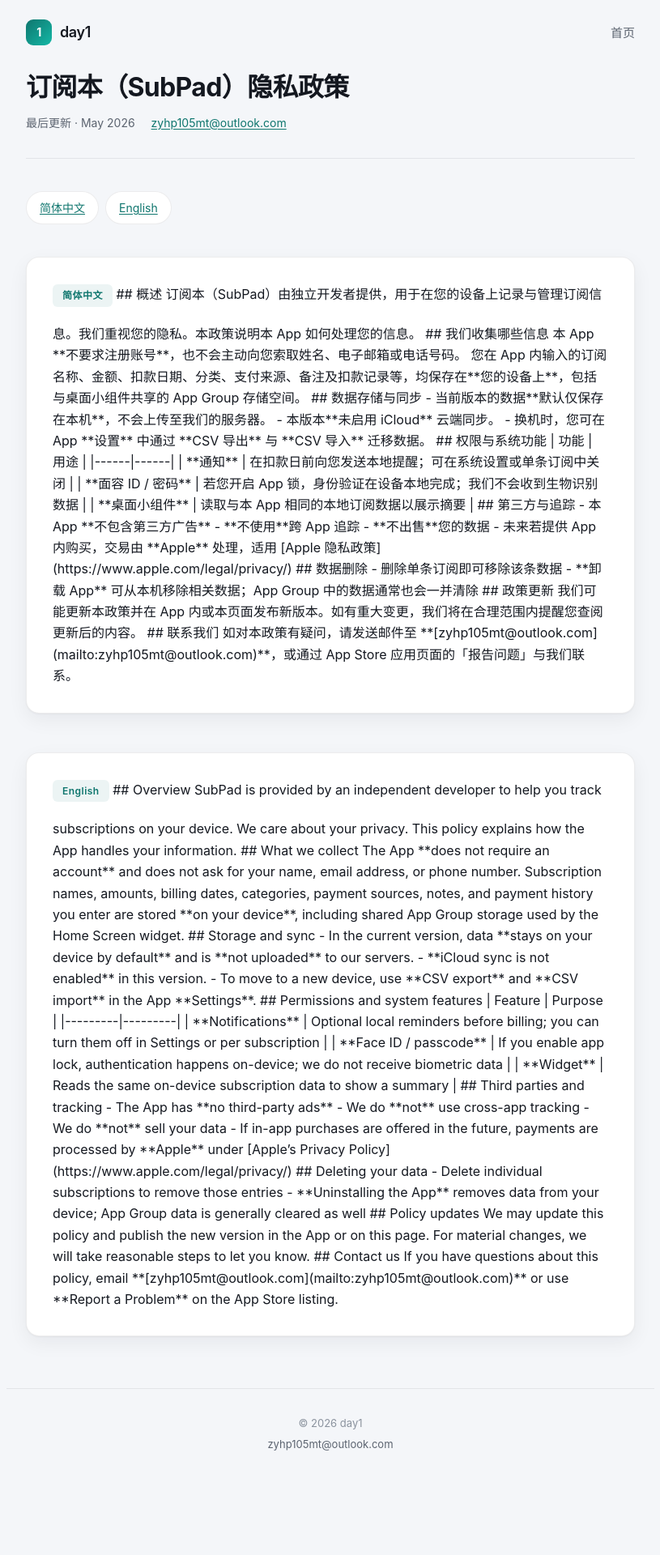
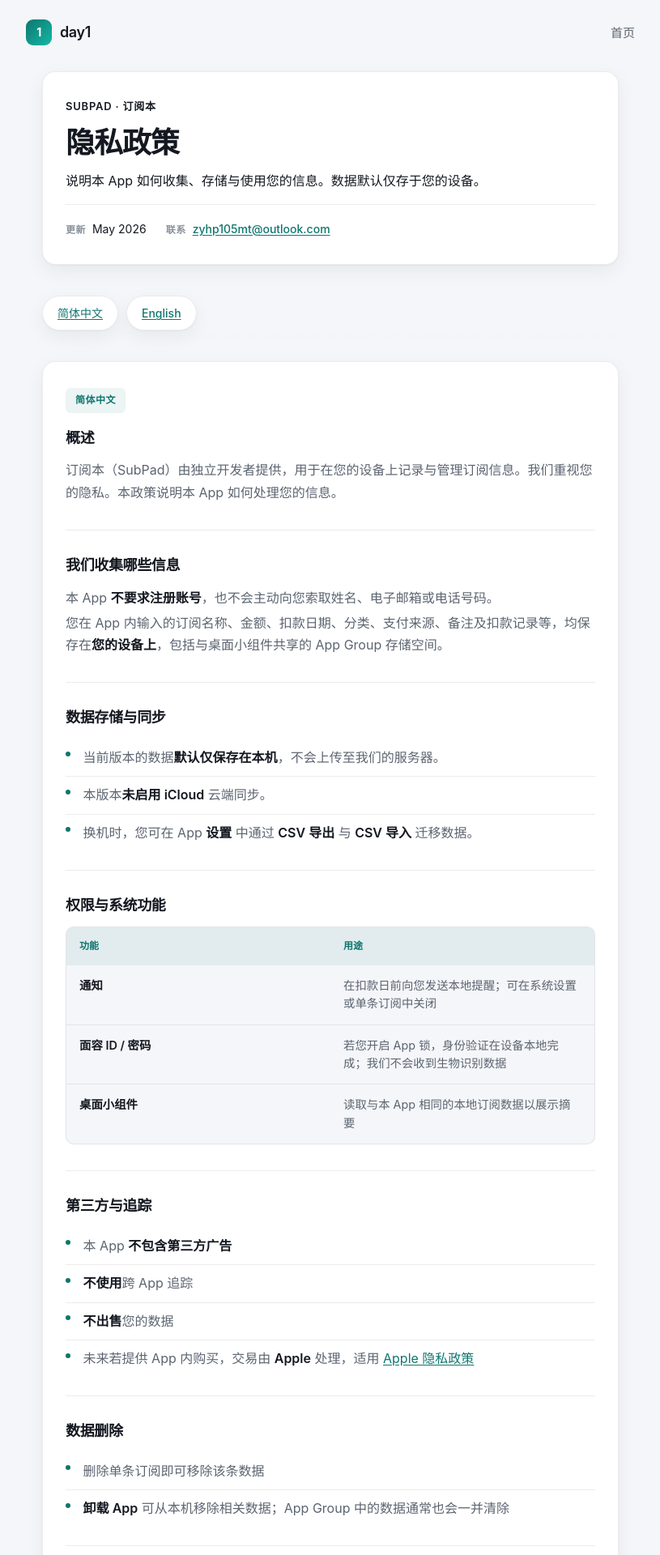
Before and after one commit to zxcvbnm2002/day1, a Jekyll site: the page built from docs/subpad/privacy-policy.md, in a window 1280 px wide. Shown: the top 1920 px of the page at 81% size, without its empty margins (232-1047 px from the left). Built offline with Jekyll 4.4.1, drawn with Linux system fonts in a browser that asks for light colours; before the commit the page ends 1838 px from its top, so only the background shows below that; some of the changed text lies outside the part shown.

Commit message:
Fix privacy policy layout and Markdown rendering on Pages.
Enable Kramdown inside language blocks and refine section, table, and header styling for readable bilingual policy pages.

Co-authored-by: Cursor <cursoragent@cursor.com>

```diff
--- a/docs/_layouts/default.html
+++ b/docs/_layouts/default.html
@@ -22,7 +22,7 @@
       {% endif %}
     </header>
 
-    <main class="site-main">
+    <main class="site-main{% if page.page_class %} {{ page.page_class }}{% endif %}">
       {{ content }}
     </main>
 
--- a/docs/assets/css/style.css
+++ b/docs/assets/css/style.css
@@ -15,6 +15,7 @@
   --radius: 16px;
   --radius-sm: 10px;
   --max-width: 720px;
+  --policy-width: 680px;
   --font: -apple-system, BlinkMacSystemFont, "SF Pro Text", "Segoe UI", "PingFang SC",
     "Hiragino Sans GB", "Microsoft YaHei", sans-serif;
   --font-mono: "SF Mono", "Menlo", "Consolas", monospace;
@@ -259,31 +260,72 @@ body {
 
 /* Document / Privacy policy */
 
+.policy-page {
+  max-width: calc(var(--policy-width) + 80px);
+}
+
 .doc-header {
-  margin-bottom: 40px;
-  padding-bottom: 32px;
-  border-bottom: 1px solid var(--border);
+  margin-bottom: 28px;
+  padding: 32px 28px;
+  background: var(--bg-elevated);
+  border: 1px solid var(--border);
+  border-radius: var(--radius);
+  box-shadow: var(--shadow);
+}
+
+.doc-eyebrow {
+  margin: 0 0 10px;
+  font-size: 0.8125rem;
+  font-weight: 600;
+  letter-spacing: 0.06em;
+  text-transform: uppercase;
+  color: var(--accent);
 }
 
 .doc-header h1 {
   margin: 0 0 12px;
-  font-size: clamp(1.5rem, 4vw, 2rem);
+  font-size: clamp(1.75rem, 4vw, 2.25rem);
   font-weight: 700;
-  letter-spacing: -0.02em;
-  line-height: 1.25;
+  letter-spacing: -0.03em;
+  line-height: 1.2;
+}
+
+.doc-lead {
+  margin: 0 0 20px;
+  max-width: 36em;
+  color: var(--text-muted);
+  font-size: 1rem;
+  line-height: 1.6;
 }
 
 .doc-meta {
   display: flex;
   flex-wrap: wrap;
-  gap: 8px 20px;
-  color: var(--text-muted);
+  gap: 12px 24px;
+  padding-top: 18px;
+  border-top: 1px solid var(--border);
+}
+
+.doc-meta-item {
+  display: inline-flex;
+  align-items: baseline;
+  gap: 8px;
+  color: var(--text);
   font-size: 0.875rem;
+}
+
+.doc-meta-label {
+  color: var(--text-subtle);
+  font-size: 0.75rem;
+  font-weight: 600;
+  letter-spacing: 0.04em;
+  text-transform: uppercase;
 }
 
 .doc-meta a {
   color: var(--accent);
   text-decoration: none;
+  font-weight: 500;
 }
 
 .doc-meta a:hover {
@@ -293,19 +335,26 @@ body {
 .doc-toc {
   display: flex;
   flex-wrap: wrap;
-  gap: 8px;
-  margin-bottom: 40px;
+  gap: 10px;
+  margin-bottom: 28px;
+  position: sticky;
+  top: 12px;
+  z-index: 2;
+  padding: 10px 0;
+  background: linear-gradient(var(--bg) 70%, transparent);
 }
 
 .doc-toc a {
-  padding: 8px 16px;
+  padding: 9px 18px;
   background: var(--bg-elevated);
   border: 1px solid var(--border);
   border-radius: 100px;
   color: var(--text-muted);
   text-decoration: none;
   font-size: 0.875rem;
+  font-weight: 500;
   transition: all 0.15s;
+  box-shadow: var(--shadow);
 }
 
 .doc-toc a:hover {
@@ -315,12 +364,13 @@ body {
 }
 
 .lang-block {
-  margin-bottom: 48px;
-  padding: 32px;
+  margin-bottom: 32px;
+  padding: 8px 28px 32px;
   background: var(--bg-elevated);
   border: 1px solid var(--border);
   border-radius: var(--radius);
   box-shadow: var(--shadow);
+  scroll-margin-top: 72px;
 }
 
 .lang-block:last-child {
@@ -329,14 +379,117 @@ body {
 
 .lang-tag {
   display: inline-block;
-  padding: 4px 12px;
+  padding: 5px 12px;
   background: var(--accent-soft);
   color: var(--accent);
   font-size: 0.75rem;
   font-weight: 600;
   border-radius: 6px;
-  margin-bottom: 20px;
+  margin: 24px 0 8px;
   letter-spacing: 0.04em;
+}
+
+.policy-page .lang-block > h2 {
+  margin: 2rem 0 0.75rem;
+  padding-top: 1.75rem;
+  border-top: 1px solid var(--border);
+  font-size: 1.125rem;
+  font-weight: 600;
+  letter-spacing: -0.02em;
+  color: var(--text);
+}
+
+.policy-page .lang-block > h2:first-of-type {
+  margin-top: 0.5rem;
+  padding-top: 0;
+  border-top: none;
+}
+
+.policy-page .lang-block > p {
+  margin: 0 0 0.25rem;
+  color: var(--text-muted);
+  line-height: 1.7;
+}
+
+.policy-page .lang-block > p:last-child {
+  margin-bottom: 0;
+}
+
+.policy-page .lang-block > ul {
+  margin: 0.25rem 0 0;
+  padding: 0;
+  list-style: none;
+}
+
+.policy-page .lang-block > ul > li {
+  position: relative;
+  margin: 0;
+  padding: 10px 0 10px 1.35rem;
+  border-bottom: 1px solid var(--border);
+  color: var(--text-muted);
+  line-height: 1.6;
+}
+
+.policy-page .lang-block > ul > li:last-child {
+  border-bottom: none;
+  padding-bottom: 0;
+}
+
+.policy-page .lang-block > ul > li::before {
+  content: "";
+  position: absolute;
+  left: 0;
+  top: 1.15em;
+  width: 6px;
+  height: 6px;
+  border-radius: 50%;
+  background: var(--accent);
+  transform: translateY(-50%);
+}
+
+.policy-page .lang-block strong {
+  color: var(--text);
+  font-weight: 600;
+}
+
+.table-wrap {
+  margin: 0.75rem 0 0;
+  overflow-x: auto;
+  -webkit-overflow-scrolling: touch;
+  border: 1px solid var(--border);
+  border-radius: var(--radius-sm);
+  background: var(--bg);
+}
+
+.policy-page .table-wrap table {
+  margin: 0;
+  min-width: 520px;
+  font-size: 0.9rem;
+}
+
+.policy-page .table-wrap th,
+.policy-page .table-wrap td {
+  padding: 14px 16px;
+  vertical-align: top;
+  line-height: 1.55;
+}
+
+.policy-page .table-wrap th {
+  width: 34%;
+  background: var(--accent-soft);
+  color: var(--accent);
+  font-size: 0.75rem;
+  text-transform: none;
+  letter-spacing: 0;
+}
+
+.policy-page .table-wrap tr:last-child td,
+.policy-page .table-wrap tr:last-child th {
+  border-bottom: none;
+}
+
+.policy-page .table-wrap td {
+  color: var(--text-muted);
 }
 
 /* Markdown content */
@@ -459,7 +612,21 @@ body {
   }
 
   .lang-block {
+    padding: 4px 18px 24px;
+  }
+
+  .doc-header {
     padding: 24px 20px;
+  }
+
+  .doc-toc {
+    position: static;
+    background: none;
+    padding: 0;
+  }
+
+  .policy-page .table-wrap th {
+    width: 38%;
   }
 
   .hero {
--- a/docs/subpad/privacy-policy.md
+++ b/docs/subpad/privacy-policy.md
@@ -1,13 +1,22 @@
 ---
 title: SubPad Privacy Policy
 description: 订阅本（SubPad）隐私政策 · Privacy Policy
+page_class: policy-page
 ---
 
 <div class="doc-header">
-  <h1>订阅本（SubPad）隐私政策</h1>
+  <p class="doc-eyebrow">SubPad · 订阅本</p>
+  <h1>隐私政策</h1>
+  <p class="doc-lead">说明本 App 如何收集、存储与使用您的信息。数据默认仅存于您的设备。</p>
   <div class="doc-meta">
-    <span>最后更新 · May 2026</span>
-    <a href="mailto:zyhp105mt@outlook.com">zyhp105mt@outlook.com</a>
+    <span class="doc-meta-item">
+      <span class="doc-meta-label">更新</span>
+      May 2026
+    </span>
+    <span class="doc-meta-item">
+      <span class="doc-meta-label">联系</span>
+      <a href="mailto:zyhp105mt@outlook.com">zyhp105mt@outlook.com</a>
+    </span>
   </div>
 </div>
 
@@ -16,7 +25,8 @@ description: 订阅本（SubPad）隐私政策 · Privacy Policy
   <a href="#en">English</a>
 </nav>
 
-<div class="lang-block" id="zh">
+<div class="lang-block" id="zh" markdown="1">
+
 <span class="lang-tag">简体中文</span>
 
 ## 概述
@@ -37,11 +47,15 @@ description: 订阅本（SubPad）隐私政策 · Privacy Policy
 
 ## 权限与系统功能
 
+<div class="table-wrap" markdown="1">
+
 | 功能 | 用途 |
 |------|------|
 | **通知** | 在扣款日前向您发送本地提醒；可在系统设置或单条订阅中关闭 |
 | **面容 ID / 密码** | 若您开启 App 锁，身份验证在设备本地完成；我们不会收到生物识别数据 |
 | **桌面小组件** | 读取与本 App 相同的本地订阅数据以展示摘要 |
+
+</div>
 
 ## 第三方与追踪
 
@@ -65,7 +79,8 @@ description: 订阅本（SubPad）隐私政策 · Privacy Policy
 
 </div>
 
-<div class="lang-block" id="en">
+<div class="lang-block" id="en" markdown="1">
+
 <span class="lang-tag">English</span>
 
 ## Overview
@@ -86,11 +101,15 @@ Subscription names, amounts, billing dates, categories, payment sources, notes,
 
 ## Permissions and system features
 
+<div class="table-wrap" markdown="1">
+
 | Feature | Purpose |
 |---------|---------|
 | **Notifications** | Optional local reminders before billing; you can turn them off in Settings or per subscription |
 | **Face ID / passcode** | If you enable app lock, authentication happens on-device; we do not receive biometric data |
 | **Widget** | Reads the same on-device subscription data to show a summary |
+
+</div>
 
 ## Third parties and tracking
 
```
